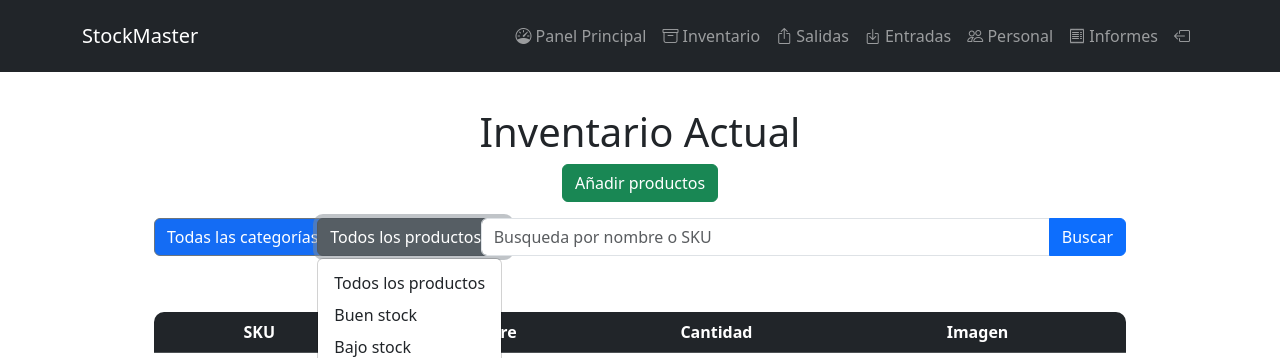
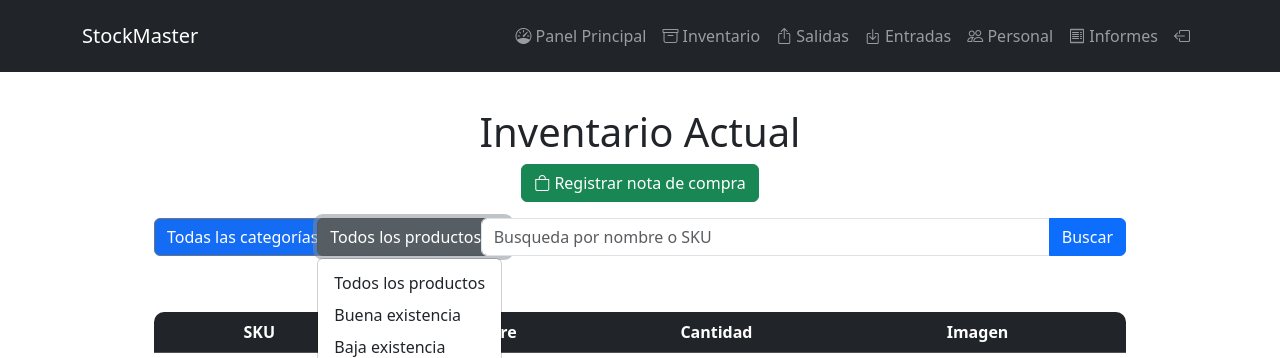
Before and after one commit to RovleZMex/StockMaster, a Django app: page /inventario/ in a window 1280 px wide, after a click on "Todos los productos". Shown: the top 358 px of the page. Run offline with Django 4.2, Linux system fonts and the light colour scheme; a user stored in the database is signed in; data comes from the database, SQL or seed files in the repository; parts of the project's set-up code (start-up, migrations or seed data) failed here and were passed over; some libraries are stand-ins or nearby versions.

Commit message:
A lot of fucking bugs fix pls

```diff
--- a/StockMaster/Inventory/views.py
+++ b/StockMaster/Inventory/views.py
@@ -437,13 +437,14 @@ def VerifyAndUpdate(product):
     if product["productName"] == "":
         return
     name1 = DeleteLeftFromSequence(product["productName"], " - ").strip()
+    print(name1)
     dbProduct = Product.objects.get(SKU=name1)
     if product['quantityType'] == "unidades":
         dbProduct.quantity += int(product['quantity'])
         dbProduct.price = product['price']
     else:
         dbProduct.quantity += int(product['quantity']) * int(product['unitsPerBox'])
-        dbProduct.price = int(product['price']) / int(product['unitsPerBox'])
+        dbProduct.price = float(product['price']) / int(product['unitsPerBox'])
     dbProduct.save()
 
 
--- a/StockMaster/OutputHistory/views.py
+++ b/StockMaster/OutputHistory/views.py
@@ -215,6 +215,8 @@ def deleteOrderOutput(request):
     if request.method == "POST":
         id = int(request.POST["orderid"])
         order = OutputOrder.objects.get(id=id)
+        order.delete()
+        return redirect('outputHistory')
 
 
 @login_required(login_url='login')
--- a/StockMaster/templates/add-product.html
+++ b/StockMaster/templates/add-product.html
@@ -16,7 +16,7 @@
 
     <section class="pt-5 pb-4">
         <div class="container">
-            <h2>Registrar productos</h2>
+            <h2>Registrar nota de compra</h2>
             <button type="button" class="btn btn-primary" data-bs-toggle="modal"
                     data-bs-target="#exampleModal">Agregar Nuevo Producto
             </button>
--- a/StockMaster/templates/inventory.html
+++ b/StockMaster/templates/inventory.html
@@ -41,7 +41,7 @@
                     <div class="col-md">
                         <h1>Inventario Actual</h1>
                         <div class="container mt-6">
-                            <a href="{% url 'addProducts' %}" class="btn btn-success">Añadir productos</a>
+                            <a href="{% url 'addProducts' %}" class="btn btn-success"><i class="bi bi-bag"></i> Registrar nota de compra</a>
                             <div class="row g-2 pt-3">
                                 <div class="col-md-2">
                                     <div class="dropdown">
@@ -80,9 +80,9 @@
                                         <button class="btn btn-secondary dropdown-toggle custom-bg-color"
                                                 id="stock-dropdown"
                                                 type="button" data-bs-toggle="dropdown">
-                                            {% if request.GET.stock == 'good-stock-inventory' %} Buen stock
-                                            {% elif request.GET.stock == 'low-stock-inventory' %} Bajo stock
-                                            {% elif request.GET.stock == 'no-stock-inventory' %} No stock
+                                            {% if request.GET.stock == 'good-stock-inventory' %} Buena existencia
+                                            {% elif request.GET.stock == 'low-stock-inventory' %} Baja existencia
+                                            {% elif request.GET.stock == 'no-stock-inventory' %} Sin existencias
                                             {% else %}Todos los productos
                                             {% endif %}
                                         </button>
@@ -91,14 +91,11 @@
                                             <li><a class="dropdown-item" href="{% url 'inventory' %}">Todos los
                                                 productos</a></li>
                                             <li><a class="dropdown-item"
-                                                   href="{% url 'filtered' %}?stock=good-stock-inventory{% if request.GET.category %}&category={{ request.GET.category }}{% endif %}">Buen
-                                                stock</a></li>
+                                                   href="{% url 'filtered' %}?stock=good-stock-inventory{% if request.GET.category %}&category={{ request.GET.category }}{% endif %}">Buena existencia</a></li>
                                             <li><a class="dropdown-item"
-                                                   href="{% url 'filtered' %}?stock=low-stock-inventory{% if request.GET.category %}&category={{ request.GET.category }}{% endif %}">Bajo
-                                                stock</a></li>
+                                                   href="{% url 'filtered' %}?stock=low-stock-inventory{% if request.GET.category %}&category={{ request.GET.category }}{% endif %}">Baja existencia</a></li>
                                             <li><a class="dropdown-item"
-                                                   href="{% url 'filtered' %}?stock=no-stock-inventory{% if request.GET.category %}&category={{ request.GET.category }}{% endif %}">No
-                                                stock</a></li>
+                                                   href="{% url 'filtered' %}?stock=no-stock-inventory{% if request.GET.category %}&category={{ request.GET.category }}{% endif %}">Sin existencias</a></li>
                                         </ul>
                                     </div>
 
--- a/StockMaster/templates/product-details.html
+++ b/StockMaster/templates/product-details.html
@@ -29,7 +29,7 @@
                 {% else %}
                     <input type="checkbox" id="isExternalCheckbox" disabled>
                 {% endif %}
-                <p class="lead pt-3">Bajo stock a partir de: {{ product.threshold }}</p>
+                <p class="lead pt-3">Baja existencia a partir de: {{ product.threshold }}</p>
 
                 <a href="{% url 'editProduct' product.id %}" class="btn btn-primary">Editar detalles</a>
                 <a href="{% url 'productGraph' product.id %}" class="btn btn-secondary">Ver informes</a>
--- a/StockMaster/templates/product-edit.html
+++ b/StockMaster/templates/product-edit.html
@@ -47,7 +47,7 @@
                                value="{{ product.price }}">
                     </div>
                     <div class="mb-3">
-                        <label for="bajoUmbralProducto" class="form-label">Bajo stock a partir de:</label>
+                        <label for="bajoUmbralProducto" class="form-label">Baja existencia a partir de:</label>
                         <input type="number" min="0" class="form-control" id="bajoUmbralProducto"
                                name="bajoUmbralProducto"
                                value="{{ product.threshold }}">
```
Also changed, not shown: StockMaster/templates/dashboard.html (+4 -4 lines), StockMaster/templates/product-graph.html (+4 -4 lines).
